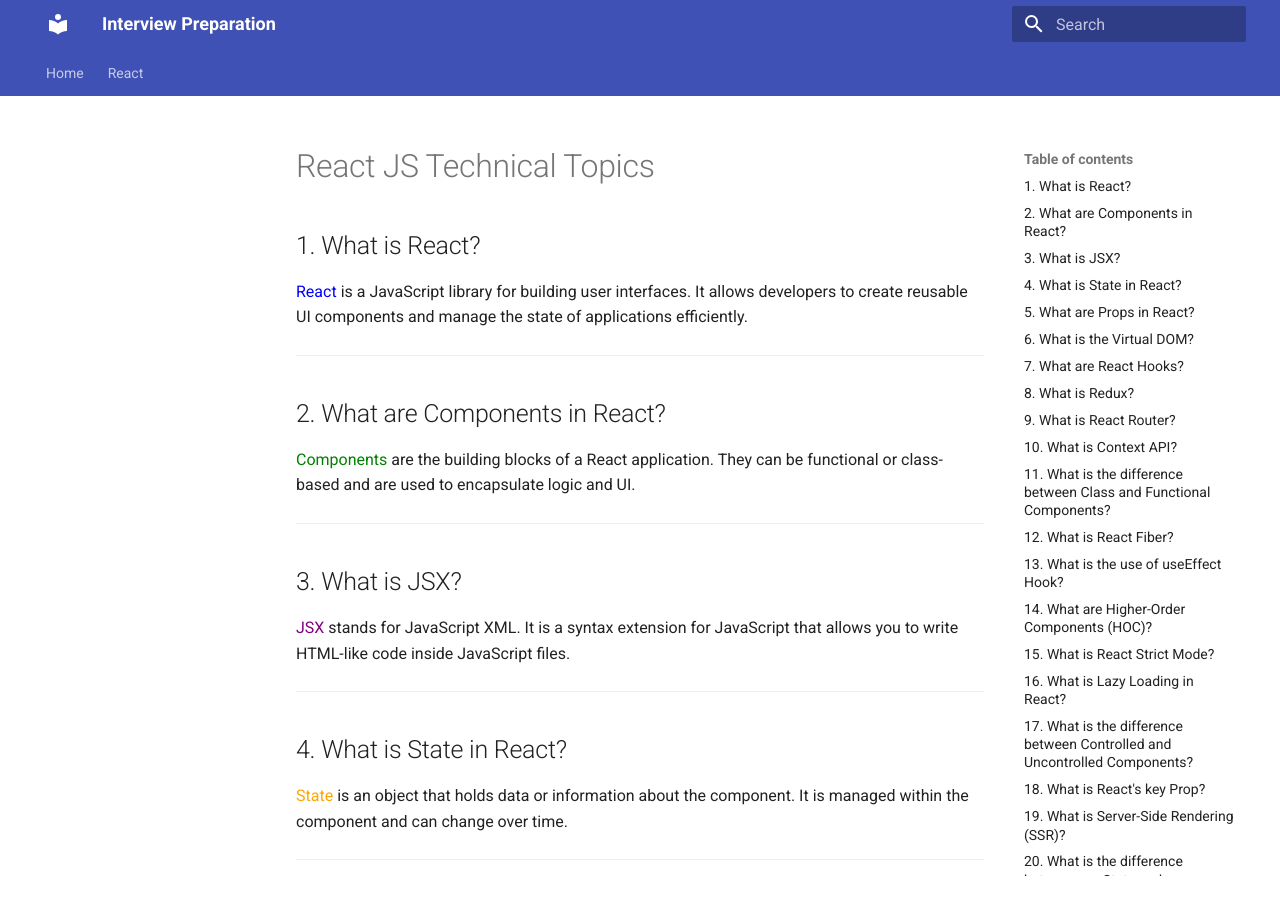
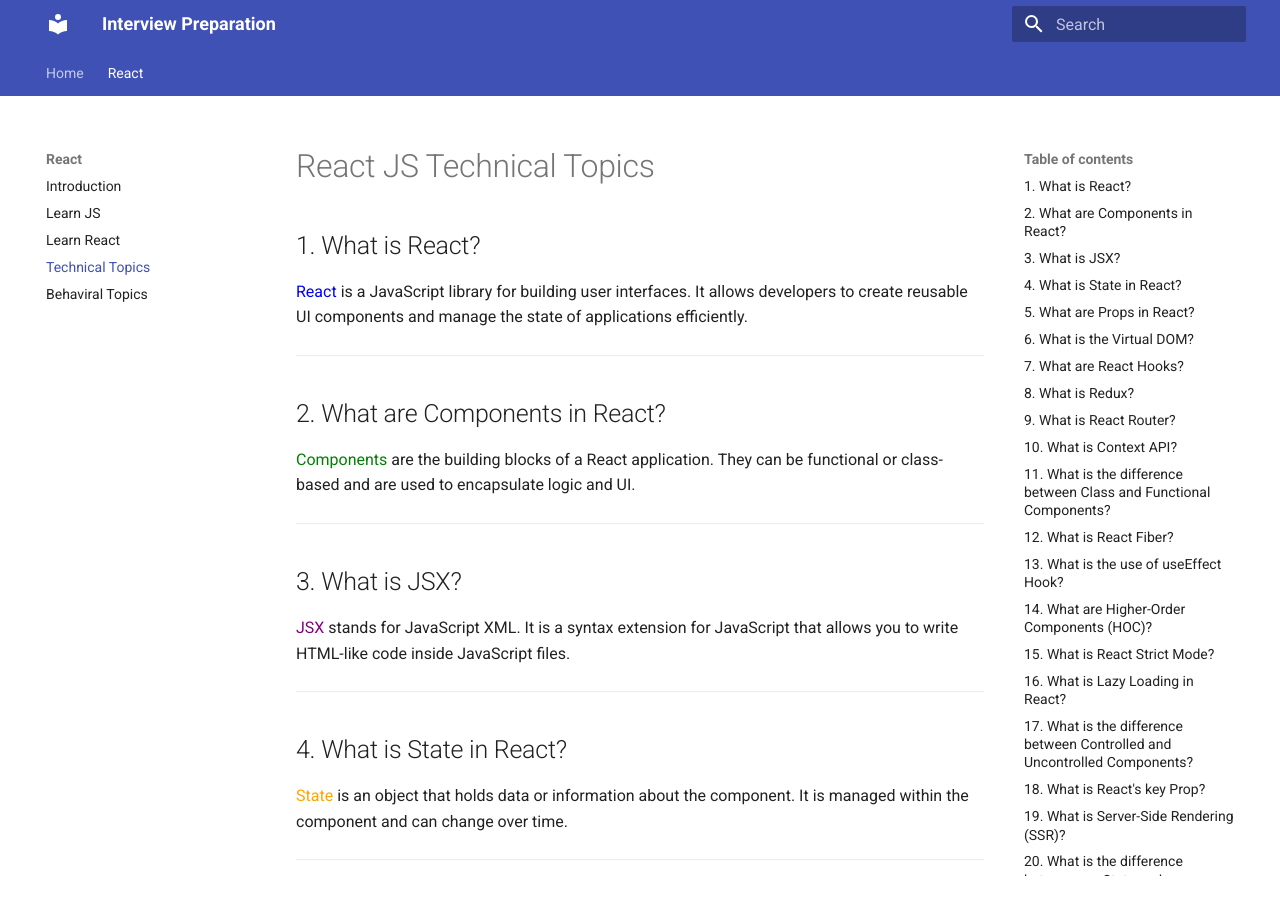
Before and after one commit to LeninJoseph/interview_preparation, an MkDocs documentation site: the page built from docs/react/react_docs/technical_topics.md, in a window 1280 px wide and 900 px high. Built offline with MkDocs 1.6.1 and Material for MkDocs 9.7.7, drawn with Linux system fonts in a browser that asks for light colours.

Commit message:
react nav added

```diff
--- a/mkdocs.yml
+++ b/mkdocs.yml
@@ -14,5 +14,9 @@
   - Home: index.md
   - React:
       - Introduction: react/index.md
+      - Learn JS: react/react_docs/js_learn.md
+      - Learn React: react/react_docs/react_learn.md
+      - Technical Topics: react/react_docs/technical_topics.md
+      - Behaviral Topics: react/react_docs/behavioral_questions.md
 plugins:
   - search
```
Also changed, not shown: docs/react/react_docs/js_learn.md (renamed from docs/react/react_docs/1_js_learn.md), docs/react/react_docs/react_learn.md (renamed from docs/react/react_docs/2_react_learn.md), docs/react/react_docs/technical_topics.md (renamed from docs/react/react_docs/3_technical_topics.md).
